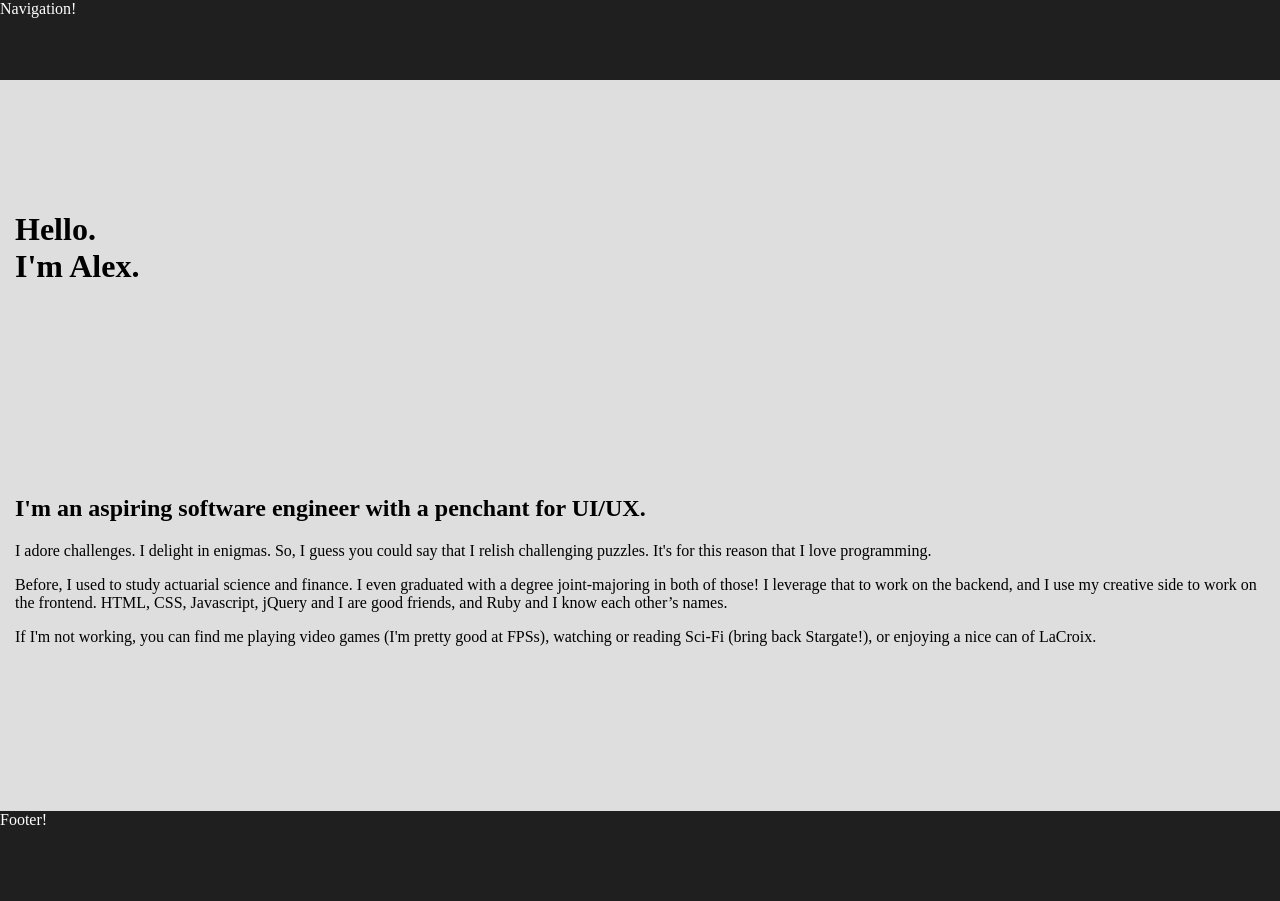
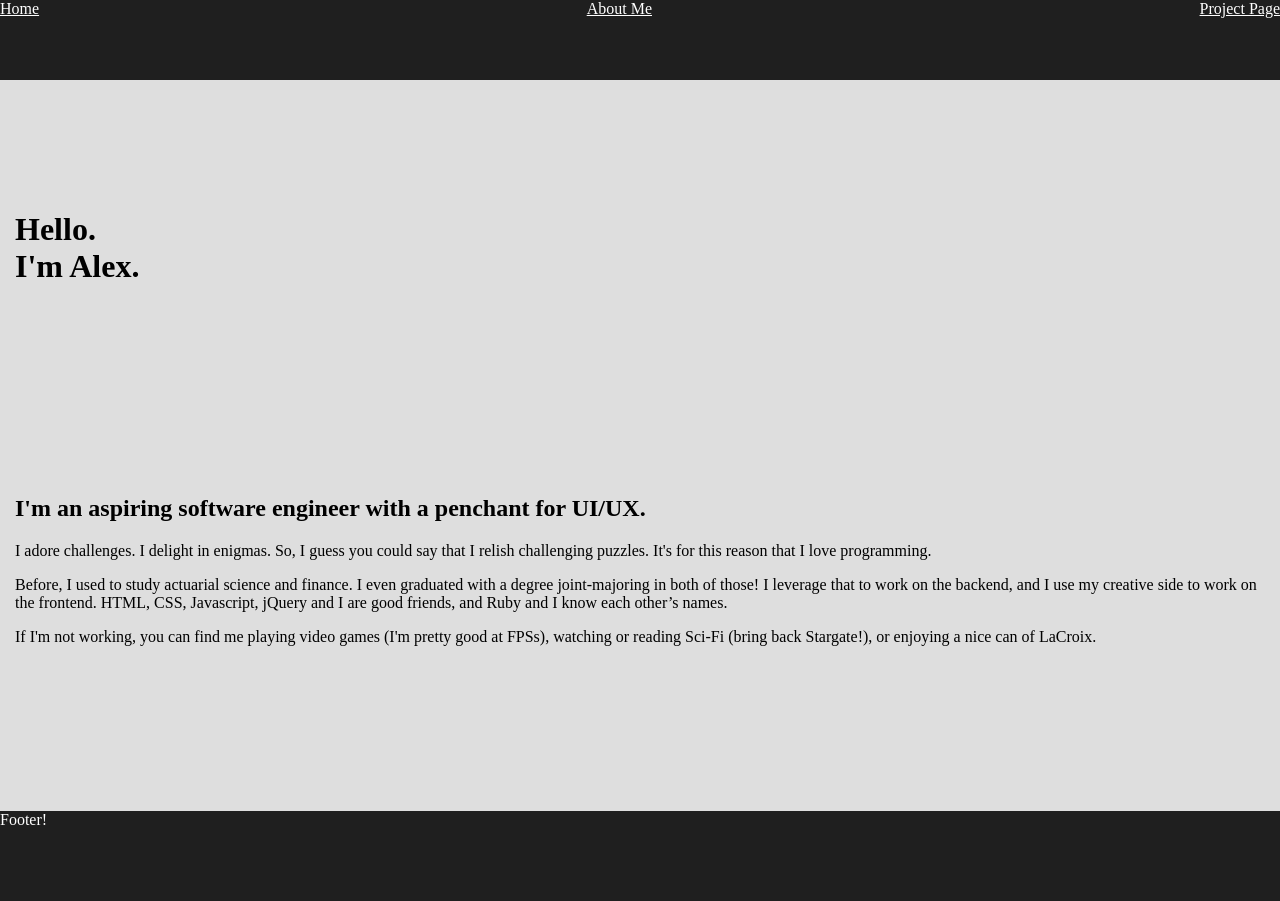
Before and after one commit to VarReach/portfolio-old, a plain HTML site: page aboutPage.html in a window 1280 px wide. Drawn offline with Linux system fonts and the light colour scheme.

Commit message:
added navigation links

```diff
--- a/aboutPage.html
+++ b/aboutPage.html
@@ -9,7 +9,9 @@
 </head>
 <body>
     <nav role="navigation">
-        Navigation!
+        <a href="index.html">Home</a>
+        <a href="aboutPage.html">About Me</a>
+        <a href="projectPage.html">Project Page</a>
     </nav>
     <header role="banner">
         <h1>Hello.<br />I'm Alex.</h1>
--- a/index.css
+++ b/index.css
@@ -8,7 +8,13 @@ body {
 }
 
 nav {
+    display: flex;
+    justify-content: space-between;
     height: 80px;
+    color: white;
+}
+
+a {
     color: white;
 }
 
--- a/projectPage.css
+++ b/projectPage.css
@@ -8,10 +8,15 @@ body {
 }
 
 nav {
+    display: flex;
+    justify-content: space-between;
     height: 80px;
     color: white;
 }
 
+a {
+    color: white;
+}
 nav, footer {
     background-color: #1f1f1f;
 }
```
Also changed, not shown: index.html (+3 -1 lines), projectPage.html (+3 -1 lines), aboutPage.css (deleted).
